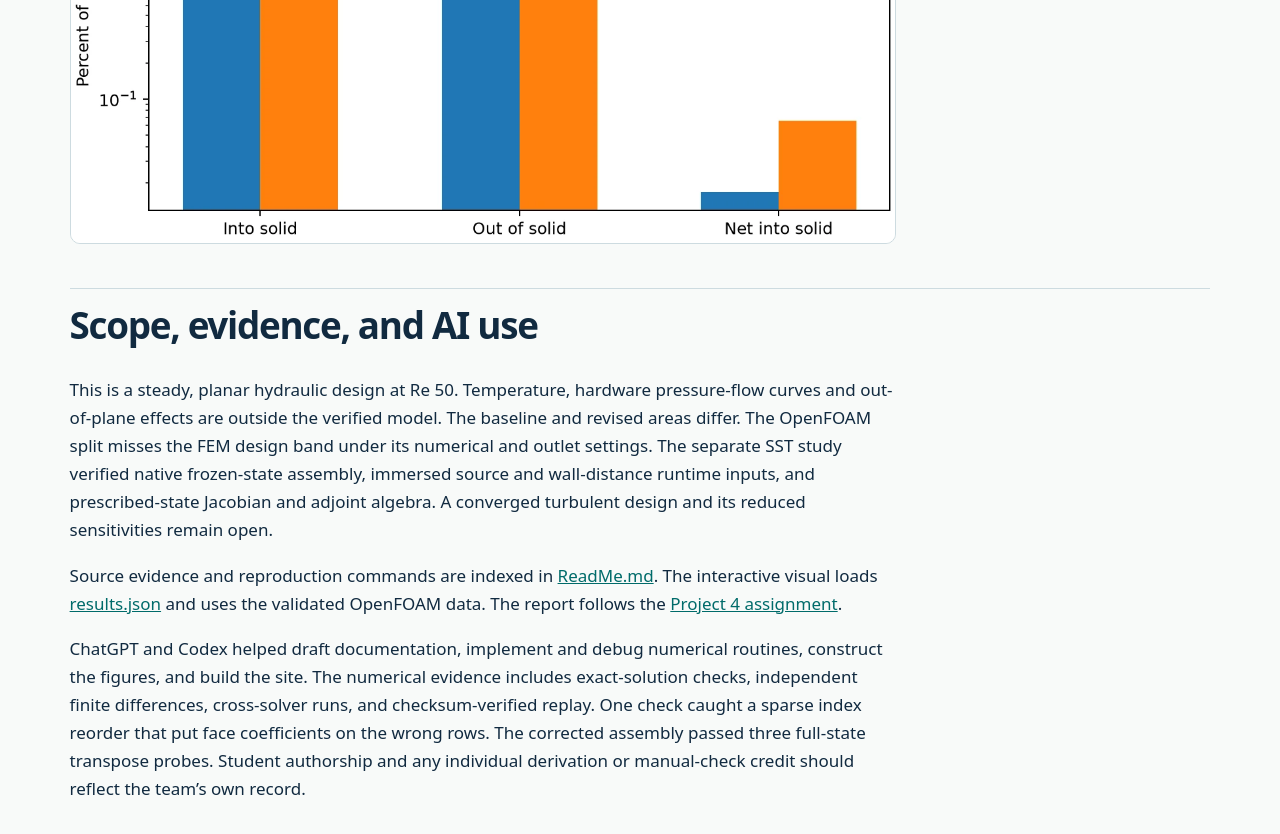
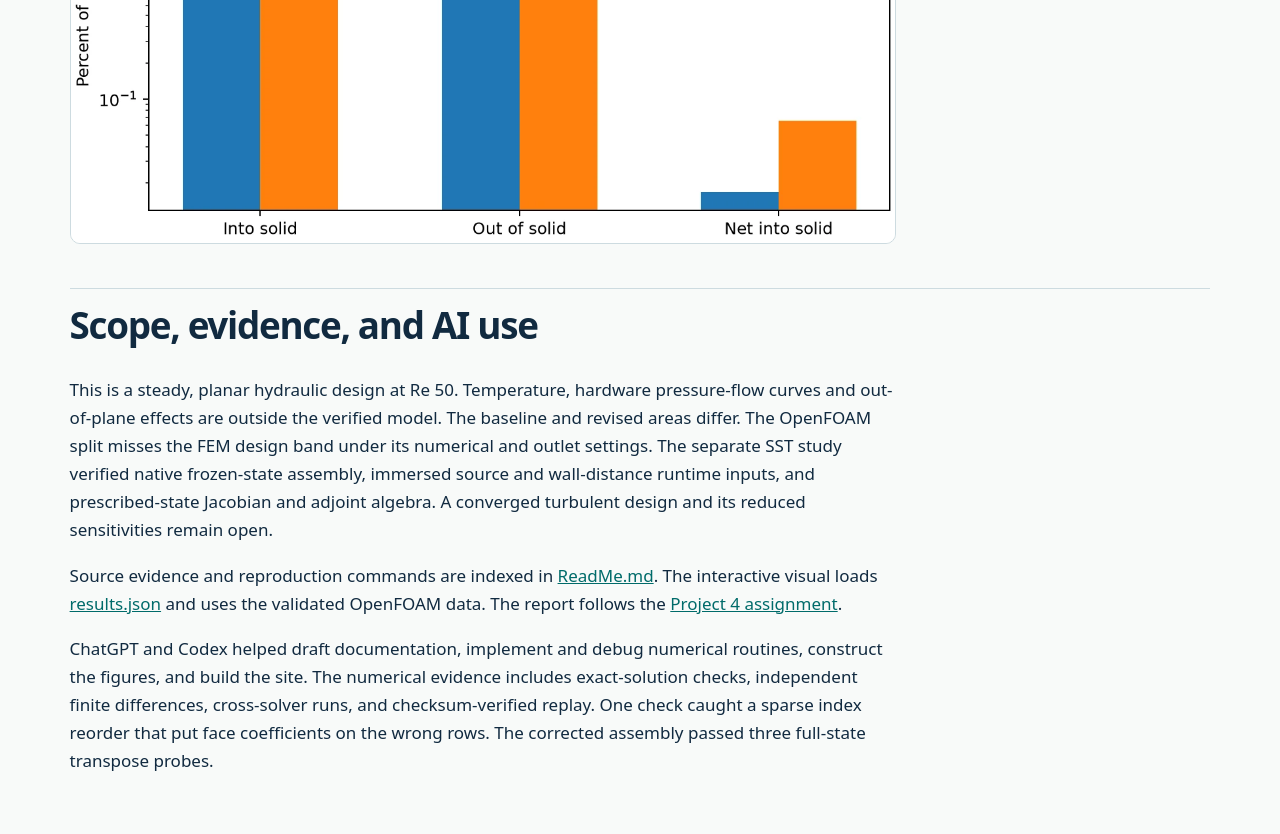
Before and after one commit to evl-jack/Flow.github.io, a Jekyll site: the page built from index.md, in a window 1280 px wide and 900 px high, scrolled down 7204 px. Shown: the top 834 px of the window. Built offline with Jekyll 4.4.1, drawn with Linux system fonts in a browser that asks for light colours.

Commit message:
Finalize report attribution and publish Pages

```diff
--- a/index.md
+++ b/index.md
@@ -120,4 +120,4 @@ This is a steady, planar hydraulic design at Re 50. Temperature, hardware pressu
 
 Source evidence and reproduction commands are indexed in [ReadMe.md](ReadMe.md). The interactive visual loads [results.json](assets/results.json) and uses the validated OpenFOAM data. The report follows the [Project 4 assignment](https://designinformaticslab.github.io/DesignOptimization2025/project4.html).
 
-ChatGPT and Codex helped draft documentation, implement and debug numerical routines, construct the figures, and build the site. The numerical evidence includes exact-solution checks, independent finite differences, cross-solver runs, and checksum-verified replay. One check caught a sparse index reorder that put face coefficients on the wrong rows. The corrected assembly passed three full-state transpose probes. Student authorship and any individual derivation or manual-check credit should reflect the team’s own record.
+ChatGPT and Codex helped draft documentation, implement and debug numerical routines, construct the figures, and build the site. The numerical evidence includes exact-solution checks, independent finite differences, cross-solver runs, and checksum-verified replay. One check caught a sparse index reorder that put face coefficients on the wrong rows. The corrected assembly passed three full-state transpose probes.
```
